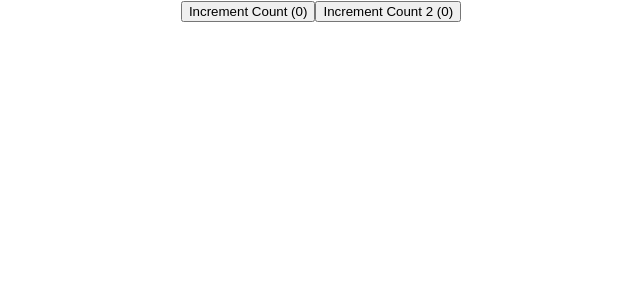
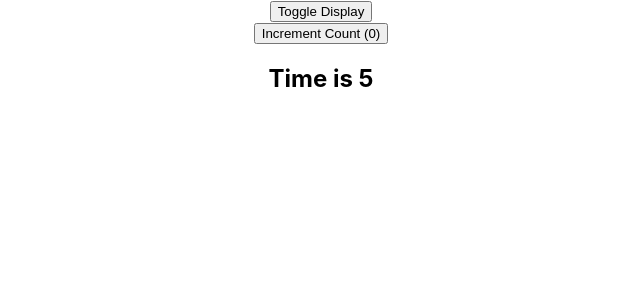
Before and after one commit to fredboys/react, a React (Create React App) app in the folder my-app/: page / in a window 1280 px wide. Shown: the top 300 px of the page, without its empty margins (319-959 px from the left). Built offline with nearby package versions, Linux system fonts and the light colour scheme.

Commit message:
Clean up use effect to only use once

```diff
--- a/my-app/src/App.js
+++ b/my-app/src/App.js
@@ -24,7 +24,8 @@
 // import ControlledFormHooks from './components/ControlledFormHooks';
 // import UseStateWithArrays from './components/UseStateWithArrays';
 // import UseStateWithObjects from './components/UseStateWithObjects';
-import UseEffectCounter from './components/UseEffectCounter';
+// import UseEffectCounter from './components/UseEffectCounter';
+import UseEffectCounterContainer from './components/UseEffectCounterContainer';
 
 function App() {
   return (
@@ -53,7 +54,8 @@
       {/* <ControlledFormHooks /> */}
       {/* <UseStateWithArrays /> */}
       {/* <UseStateWithObjects /> */}
-      <UseEffectCounter />
+      {/* <UseEffectCounter /> */}
+      <UseEffectCounterContainer />
     </div>
   );
 }
--- a/my-app/src/components/UseEffectCounter.js
+++ b/my-app/src/components/UseEffectCounter.js
@@ -2,15 +2,24 @@
 
 function UseEffectCounter() {
     const [count, setCount] = useState(0);
+    const [time, setTime] = useState(0);
+
     useEffect(() => {
         console.log('this is count 1 effect')
         document.title = count
     }, [count]);
-    const [count2, setCount2] = useState(0);
     useEffect(() => {
-        console.log('this is count 2 effect')
-        document.title = count2
-    }, [count2]);
+        console.log('Creating timer')
+        const interval = setInterval(() => {
+            console.log('Interval executed')
+            setTime(time => time + 1)
+        }, 1000);
+        return () => {
+            console.log('Cleaning up')
+            clearInterval(interval)
+        }
+    }, []);
+
     return (
         <div>
             <button onClick={
@@ -18,11 +27,7 @@
             }>
                 Increment Count ({count})
             </button>
-            <button onClick={
-                () => setCount2(count2 => count2 + 1)
-            }>
-                Increment Count 2 ({count2})
-            </button>
+            <h2>Time is {time}</h2>
         </div>
     )
 }
--- /dev/null
+++ b/my-app/src/components/UseEffectCounterContainer.js
@@ -0,0 +1,18 @@
+import React, {useState} from 'react'
+import UseEffectCounter from './UseEffectCounter';
+
+function UseEffectCounterContainer() {
+    const [display, setDisplay] = useState(true);
+    return (
+        <div>
+            <button onClick={() => {
+                setDisplay(!display)
+            }}>
+                Toggle Display
+            </button>
+            {display && <UseEffectCounter />}
+        </div>
+    )
+}
+
+export default UseEffectCounterContainer
```
